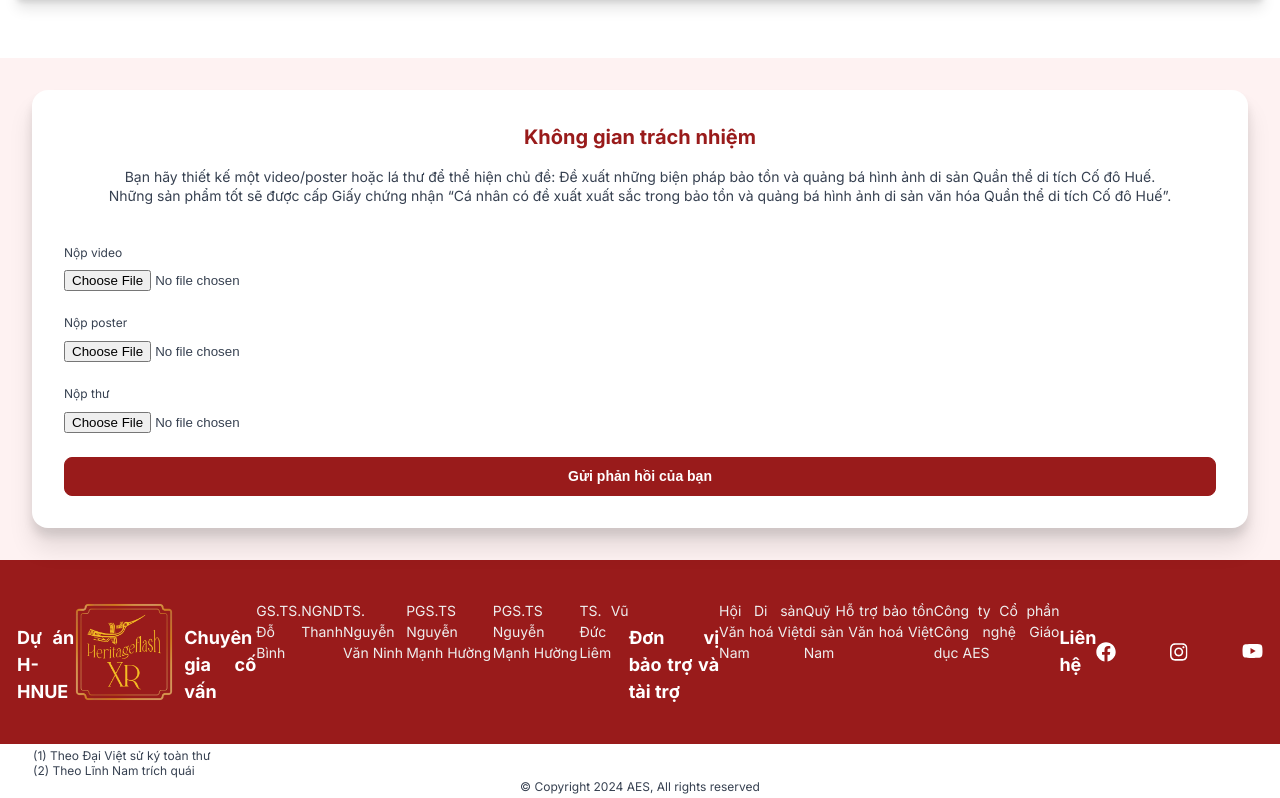
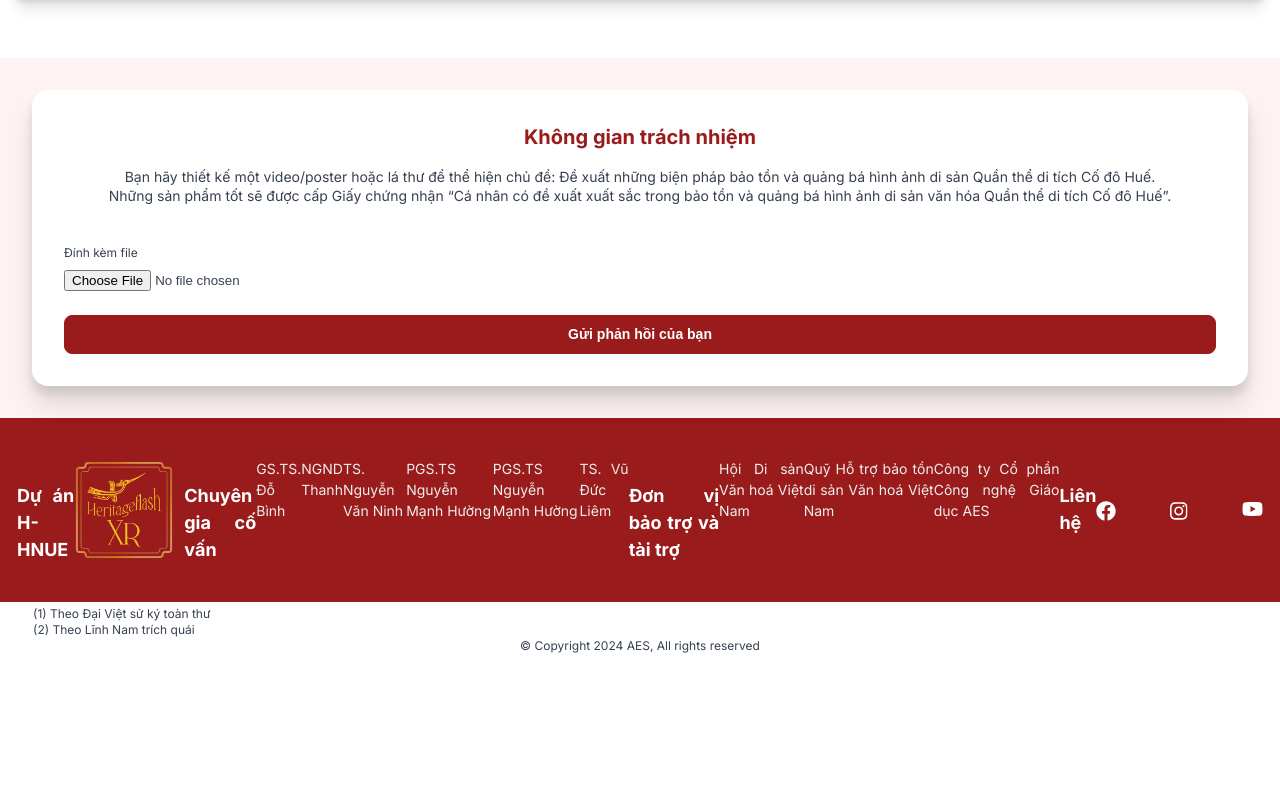
Before and after one commit to Tuanminh2812003/flashcard2, a React (Create React App) app: page / in a window 1280 px wide. Shown: the part 8489-9287 px from the top of the page. After the commit the page ends 9146 px from the top, so only its background shows below. Built offline with nearby package versions, Linux system fonts and the light colour scheme.

Commit message:
fix form

```diff
--- a/src/Components/Section7/index.js
+++ b/src/Components/Section7/index.js
@@ -16,11 +16,7 @@ function Section7(){
                             Những sản phẩm tốt sẽ được cấp Giấy chứng nhận “Cá nhân có đề xuất xuất sắc trong bảo tồn và quảng bá hình ảnh di sản văn hóa Quần thể di tích Cố đô Huế”.
                         </div>
                         <form>
-                            <label for="Section7__file">Nộp video</label>
-                            <input type="file"/>
-                            <label for="Section7__file">Nộp poster</label>
-                            <input type="file"/>
-                            <label for="Section7__file">Nộp thư</label>
+                            <label for="Section7__file">Đính kèm file</label>
                             <input type="file"/>
                             <button>Gửi phản hồi của bạn</button>
                         </form>
```
